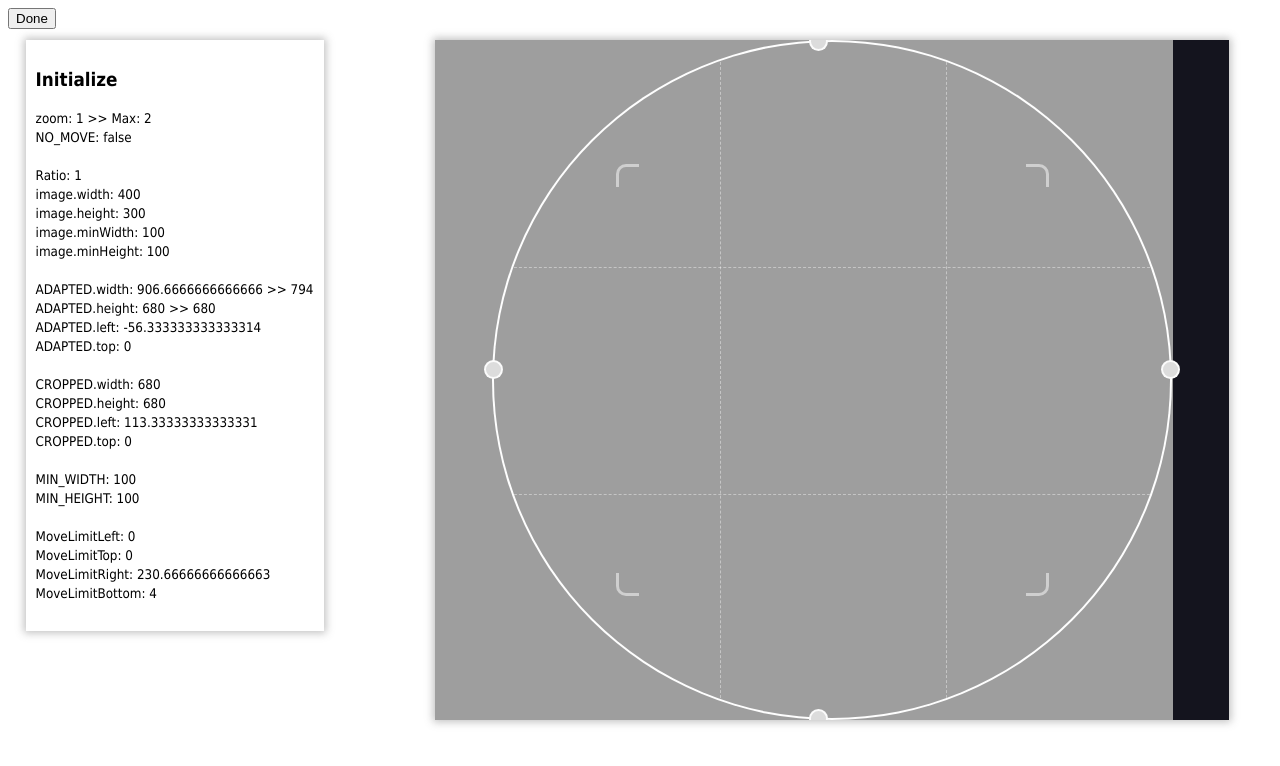
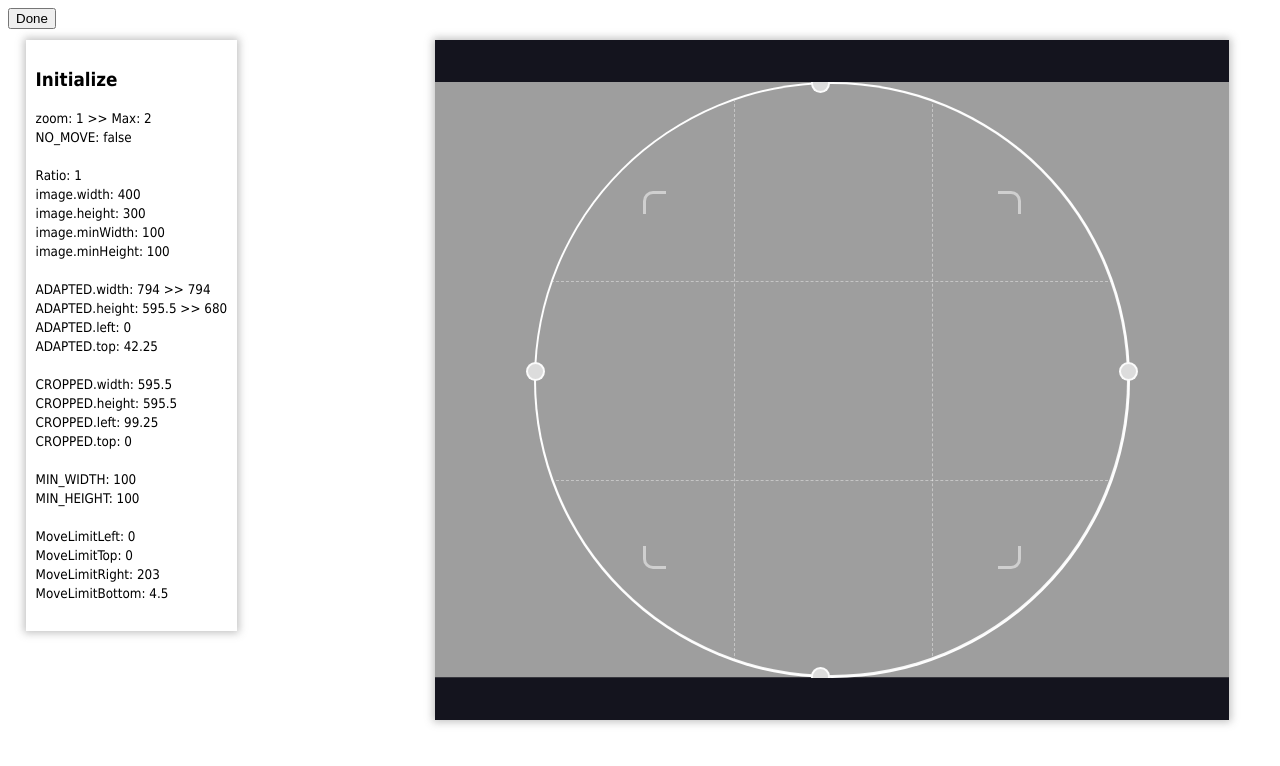
Before and after one commit to fabrice8/cropimage, a website: page test/index.html in a window 1280 px wide. Drawn offline with Linux system fonts and the light colour scheme.

Commit message:
fix: Image in container responsiveness #2

```diff
--- a/test/cropimage.test.js
+++ b/test/cropimage.test.js
@@ -128,35 +128,21 @@
 
 	function AdaptImg( e, CONTAINER, callback ){
 		// Adapt the image format to the container ( adaptation by responsive )
-
 		var rendWidth = e.width,
 				rendHeight = e.height,
-				horizontalImage = e.width >= e.height,
 				rendTop = 0,
 				rendLeft = 0
 
-		if( horizontalImage ){
-
-			if( e.width > CONTAINER.width() ){
-
-				rendHeight *= CONTAINER.width() / rendWidth
+		rendWidth *= CONTAINER.height() / e.height
+		if( rendWidth > CONTAINER.width() )
 			rendWidth = CONTAINER.width()
 
-				rendTop = ( CONTAINER.height() - rendHeight ) / 2
-
-			} else {
-
-				rendWidth *= CONTAINER.height() / rendHeight
+		rendHeight *= CONTAINER.width() / e.width
+		if( rendHeight > CONTAINER.height() )
 			rendHeight = CONTAINER.height()
 
+		rendTop = ( CONTAINER.height() - rendHeight ) / 2
 		rendLeft = ( CONTAINER.width() - rendWidth ) / 2
-			}
-		} else {
-			rendWidth *= CONTAINER.height() / rendHeight
-			rendHeight = CONTAINER.height()
-
-			rendLeft = ( CONTAINER.width() - rendWidth ) / 2
-		}
 
 		callback({
 							width: rendWidth,
--- a/test/index.html
+++ b/test/index.html
@@ -20,7 +20,7 @@
 					 * - Blob URL
 					 * - base64
 					 */
-					image: 'images/vertical.jpeg',
+					image: 'images/horizontal.jpeg',
 
 					/** Minimum crop image dimensions
 					 *
```
Also changed, not shown: cropimage.js (+7 -17 lines), cropimage.min.js, test/images/sugg.jpeg (added), 2 other files. Lines whose indentation alone changed are shown as unchanged.
